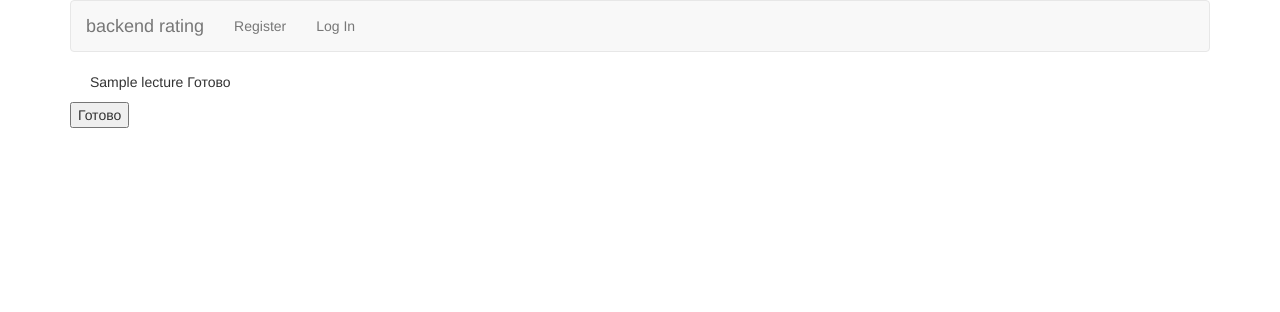
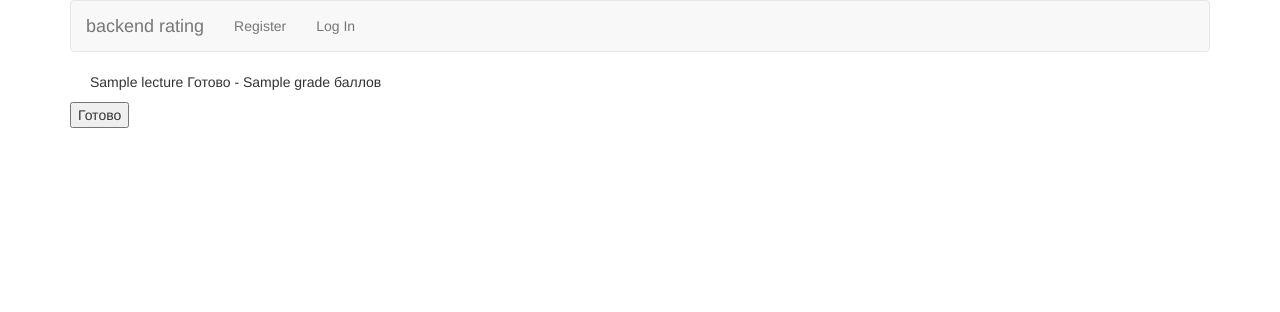
Before and after one commit to 460s/students_rating, a Flask app: template flask_app/templates/other/lectures.html in a window 1280 px wide. Shown: the top 312 px of the page. Run offline with Flask 2, Linux system fonts and the light colour scheme; the template is opened without the code that fills it: most values are stand-ins (such as "Sample title", 1, 10 or a date in 2020); parts of the project's set-up code (start-up, migrations or seed data) failed here and were passed over; some libraries are stand-ins or nearby versions.

Commit message:
Показываем баллы за каждое дз

```diff
--- a/flask_app/server.py
+++ b/flask_app/server.py
@@ -125,7 +125,7 @@ def lectures():
         return redirect(url_for('server.lectures'))
     else:
         lectures = db.execute(
-            'SELECT t.id, t.name, t.description, t2u.user '
+            'SELECT t.id, t.name, t.description, t2u.user, t2u.grade '
             'FROM task t '
             'LEFT JOIN t2u ON t2u.task = t.id AND t2u.user = ? '
             'GROUP BY t.id', (g.user["id"],)
--- a/flask_app/templates/other/lectures.html
+++ b/flask_app/templates/other/lectures.html
@@ -9,7 +9,7 @@
         {% for l in lectures %}
             <div class="radio">
                 {% if l.user %}
-                    <label>{{l.name}}</label> Готово
+                    <label>{{l.name}}</label> Готово - {% if l.grade %} {{l.grade}} баллов{% else %}на проверке{% endif %}
                 {% else %}
                     <label><input type="radio" name="lecture" value="{{l.id}}" checked>{{l.name}}</label>
                 {% endif %}
```
